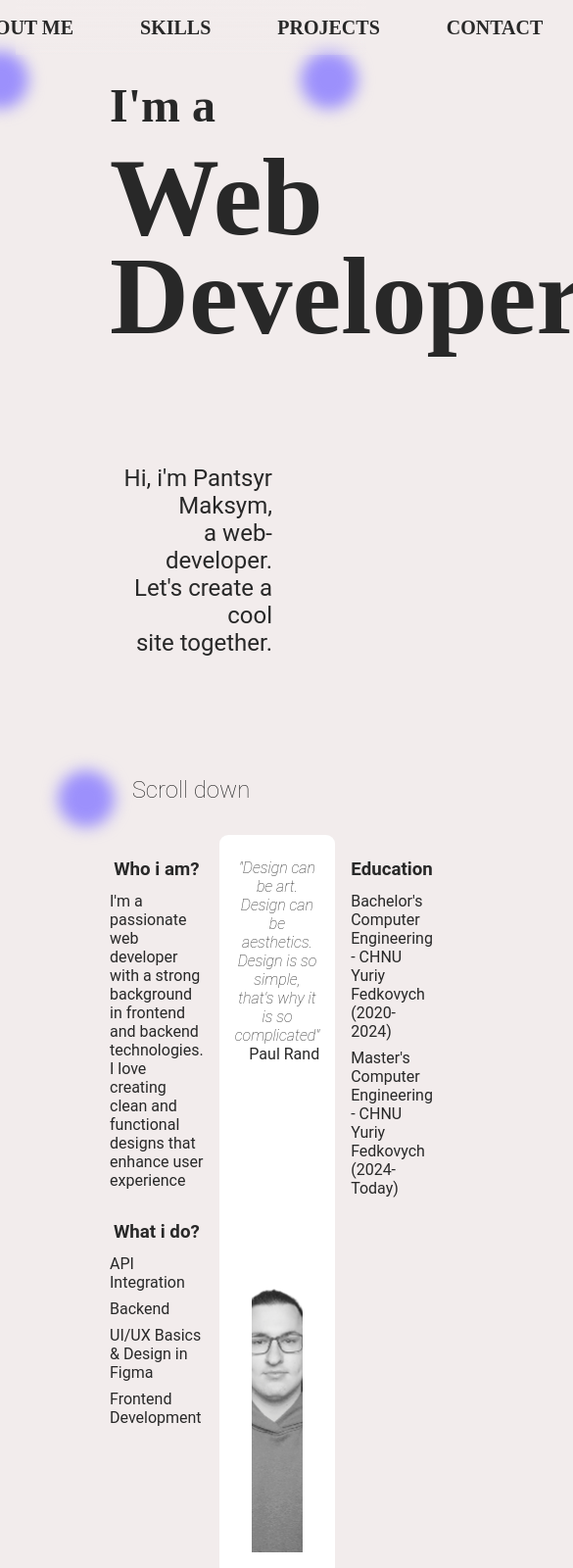
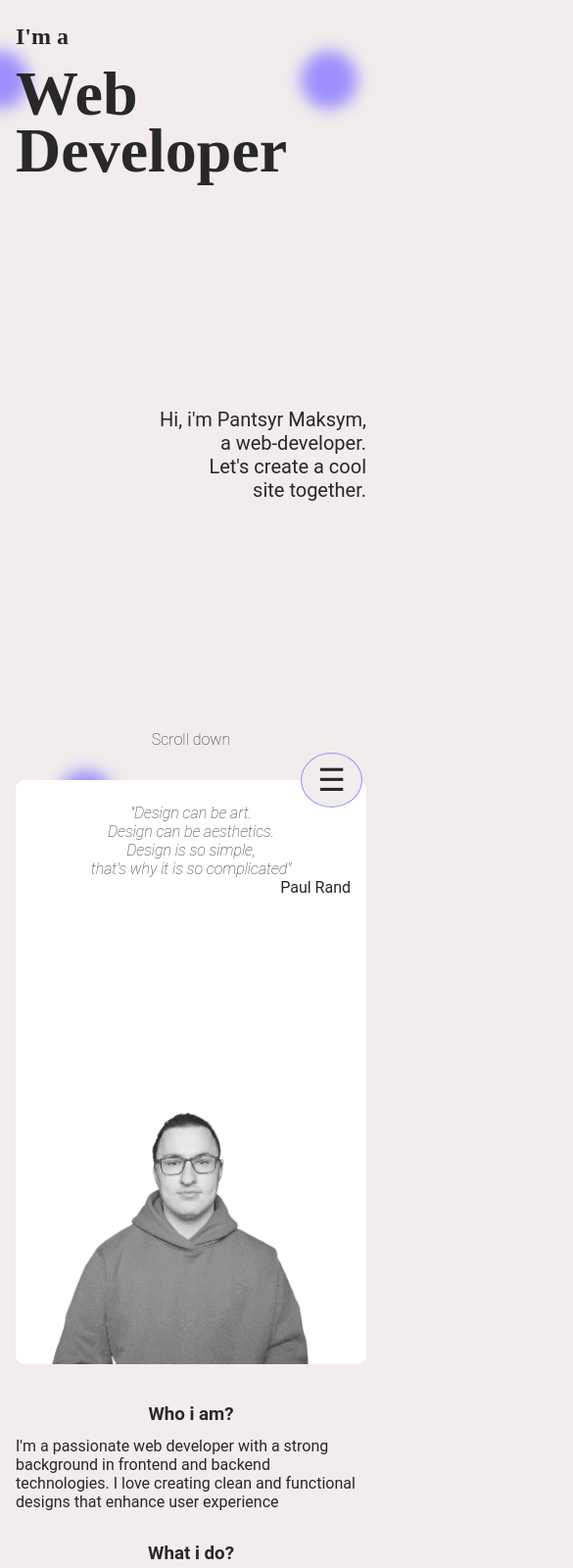
Before and after one commit to PancerMaksym/portfolio, a Gatsby site: page / in a window 390 px wide. Shown: the top 1600 px of the page at 98% size, 585 px wide, since content can reach past the window. Built offline with nearby package versions, Linux system fonts and the light colour scheme; Gatsby itself is replaced by a stand-in of ours; a web font is replaced by a local one.

Commit message:
better stryle

```diff
--- a/src/components/about.tsx
+++ b/src/components/about.tsx
@@ -1,7 +1,6 @@
 import React from "react"
 import { StaticImage } from "gatsby-plugin-image"
 import "../style/about.scss"
-
 
 const About = () => {
   return (
@@ -39,7 +38,12 @@ const About = () => {
           <div className="author">Paul Rand</div>
         </div>
         <div className="photo">
-          <StaticImage alt="Pantsyr Maksym" src='../images/photo.png'/>
+          <StaticImage
+            src="../images/photo.png"
+            alt="Profile illustration"
+            placeholder="blurred"
+            layout="constrained"
+          />
         </div>
       </div>
       <div className="right">
--- a/src/components/header.tsx
+++ b/src/components/header.tsx
@@ -1,17 +1,29 @@
 import * as React from "react"
-import { Link } from "gatsby"
+import { useEffect, useState } from "react"
 import "../style/header.scss"
-import { useEffect } from "react"
 
 const Header = ({ siteTitle }: { siteTitle: string }) => {
+  const [menuOpen, setMenuOpen] = useState(false)
+  const [isDesktop, setIsDesktop] = useState<boolean>(false)
+
   const handleScroll = (id: string) => {
     const section = document.getElementById(id)
     if (section) {
       section.scrollIntoView({ behavior: "smooth" })
+      setMenuOpen(false) // закриваємо мобільне меню після кліку
     } else {
-      console.error("Loh")
+      console.error("Section not found:", id)
     }
   }
+
+  useEffect(() => {
+    // ✅ перевірка ширини екрану
+    const checkWidth = () => setIsDesktop(window.innerWidth > 900)
+    checkWidth()
+    window.addEventListener("resize", checkWidth)
+
+    return () => window.removeEventListener("resize", checkWidth)
+  }, [])
 
   useEffect(() => {
     const io = new IntersectionObserver(
@@ -19,43 +31,52 @@ const Header = ({ siteTitle }: { siteTitle: string }) => {
         entries.forEach(entry => {
           if (entry.isIntersecting) {
             document
-              .querySelectorAll("header button")
+              .querySelectorAll("header button, .menu-list button")
               .forEach(btn => btn.classList.remove("active"))
             const el = document.getElementById(`${entry.target.id}-button`)
             el?.classList.add("active")
           }
         })
       },
-      {
-        root: null,
-        threshold: 0.6,
-      }
+      { threshold: 0.6 }
     )
 
     const boxElList = document.querySelectorAll(".page")
-    boxElList.forEach(el => {
-      io.observe(el)
-    })
+    boxElList.forEach(el => io.observe(el))
+
+    return () => {
+      io.disconnect() // ✅ cleanup
+    }
   }, [])
 
+  if (isDesktop) {
+    return (
+      <header className="header">
+        <button id="home-button" onClick={() => handleScroll("home")}>HOME</button>
+        <button id="about-button" onClick={() => handleScroll("about")}>ABOUT ME</button>
+        <button id="skills-button" onClick={() => handleScroll("skills")}>SKILLS</button>
+        <button id="projects-button" onClick={() => handleScroll("projects")}>PROJECTS</button>
+        <button id="contact-button" onClick={() => handleScroll("contact")}>CONTACT</button>
+      </header>
+    )
+  }
+
   return (
-    <header className="header">
-      <button id="home-button" onClick={() => handleScroll("home")}>
-        HOME
+    <div className="mobile-menu">
+      <button className="menu-toggle" onClick={() => setMenuOpen(!menuOpen)}>
+        ☰
       </button>
-      <button id="about-button" onClick={() => handleScroll("about")}>
-        ABOUT ME
-      </button>
-      <button id="skills-button" onClick={() => handleScroll("skills")}>
-        SKILLS
-      </button>
-      <button id="projects-button" onClick={() => handleScroll("projects")}>
-        PROJECTS
-      </button>
-      <button id="contact-button" onClick={() => handleScroll("contact")}>
-        CONTACT
-      </button>
-    </header>
+
+      {menuOpen && (
+        <div className="menu-list">
+          <button id="home-button" onClick={() => handleScroll("home")}>HOME</button>
+          <button id="about-button" onClick={() => handleScroll("about")}>ABOUT ME</button>
+          <button id="skills-button" onClick={() => handleScroll("skills")}>SKILLS</button>
+          <button id="projects-button" onClick={() => handleScroll("projects")}>PROJECTS</button>
+          <button id="contact-button" onClick={() => handleScroll("contact")}>CONTACT</button>
+        </div>
+      )}
+    </div>
   )
 }
 
--- a/src/style/about.scss
+++ b/src/style/about.scss
@@ -1,7 +1,9 @@
 #about {
-  display: flex;
+  display: grid;
+  grid-template-columns: 1fr 1fr 1fr;
+  grid-template-rows: auto;
   gap: 16px;
-  height: calc(100vh - 56px - 32px);
+  height: auto;
 
   h3 {
     text-align: center;
@@ -9,13 +11,13 @@
   }
 
   .middle {
-    flex: 1;
+    grid-column: 2;
     background-color: #fff;
     border-radius: 9px;
-    padding: 24px 16px;
+    padding: 24px 0 0 0;
     display: flex;
     flex-direction: column;
-    justify-content: space-between;
+    justify-content: start;
 
     .top {
       .smart {
@@ -26,6 +28,7 @@
 
       .author {
         text-align: end;
+        margin-right: 16px;
       }
     }
 
@@ -34,26 +37,18 @@
       display: flex;
       justify-content: center;
       width: 100%;
-      height: 100%;
-
-
-      .gatsby-image-wrapper {
-        width: 60%;
-        height: 100%;
-        overflow: hidden;
-      }
+      height: 350px;
+      overflow: hidden;
 
       img {
-        width: 100%;
-        height: 100%;
-        object-fit: cover;
-        object-position: center bottom;
+        object-fit: cover; // картинка масштабується й обрізається
+        object-position: bottom; // обрізати зверху (можна center/bottom)
       }
     }
   }
 
   .left {
-    flex: 1;
+    grid-column: 1;
     display: flex;
     flex-direction: column;
     gap: 32px;
@@ -67,10 +62,38 @@
   }
 
   .right {
+    grid-column: 3;
     padding: 24px 0 24px 0;
-    flex: 1;
     display: flex;
     flex-direction: column;
     gap: 32px;
   }
 }
+
+@media screen and (width < 550px) {
+  #about {
+    height: auto;
+    display: grid;
+    grid-template-columns: 1fr;
+    grid-template-rows: auto auto auto;
+
+    .middle {
+      grid-row: 1;
+      grid-column: 1;
+
+      .photo {
+        height: 100%;
+      }
+    }
+
+    .left {
+      grid-row: 2;
+      grid-column: 1;
+    }
+
+    .right {
+      grid-row: 3;
+      grid-column: 1;
+    }
+  }
+}
--- a/src/style/contact.scss
+++ b/src/style/contact.scss
@@ -129,3 +129,13 @@
     }
   }
 }
+
+@media screen and (width < 900px) {
+  #contact {
+    flex-direction: column;
+
+    button {
+      margin-top: 16px;
+    }
+  }
+}
--- a/src/style/header.scss
+++ b/src/style/header.scss
@@ -36,3 +36,51 @@ header {
     color: $color-conter;
   }
 }
+
+
+
+.mobile-menu {
+  z-index: 9999;
+  position: fixed;
+  bottom: 20px;
+  right: 20px;
+}
+
+.menu-toggle {
+  z-index: 9999;
+  font-size: 2rem;
+  background: $color-main;
+  color: $color-text;
+  border: 1px solid $color-conter;
+  border-radius: 50%;
+  padding: 0.5rem 1rem;
+  cursor: pointer;
+}
+
+.menu-list {
+  z-index: 9999;
+  position: absolute;
+  bottom: 60px;
+  right: 0;
+  background: white;
+  border: 1px solid #ddd;
+  border-radius: 8px;
+  display: flex;
+  flex-direction: column;
+  gap: 0.5rem;
+  padding: 0.5rem;
+
+  button {
+    padding: 0.5rem 1rem;
+    color: $color-text;
+    border: none;
+    background-color: white;
+
+    &:hover {
+      cursor: pointer;
+    }
+  }
+  .active {
+    color: $color-conter;
+  }
+}
--- a/src/style/home.scss
+++ b/src/style/home.scss
@@ -1,4 +1,4 @@
-@use './variables' as *;
+@use "./variables" as *;
 
 #home {
   margin: 0;
@@ -7,7 +7,7 @@
   height: calc(100vh - 56px - 48px);
   justify-content: space-between;
 
-  .circle{
+  .circle {
     position: absolute;
     background-color: $color-conter;
     height: 15vw;
@@ -16,7 +16,6 @@
     z-index: -1;
     border-radius: 50%;
     filter: blur(8px);
-
 
     &:first-child {
       top: 52px;
@@ -60,3 +59,48 @@
     font-size: 1.5rem;
   }
 }
+
+@media screen and (width < 900px) {
+  #home {
+    .hello {
+      h1 {
+        font-size: 5rem;
+        line-height: 90%;
+        margin: 0;
+      }
+
+      h3 {
+        font-size: 3rem;
+        margin: 0 0 16px 0;
+      }
+    }
+  }
+}
+
+@media screen and (width < 450px) {
+  #home {
+    .hello {
+      h1 {
+        font-size: 4rem;
+        line-height: 90%;
+        margin: 0;
+      }
+
+      h3 {
+        font-size: 1.5rem;
+        margin: 0 0 16px 0;
+      }
+    }
+    .short-text {
+      text-align: right;
+      font-size: 1.25rem;
+      font-weight: 400;
+    }
+
+    .scroll-text {
+      text-align: center;
+      font-weight: 100;
+      font-size: 1rem;
+    }
+  }
+}
--- a/src/style/layout.scss
+++ b/src/style/layout.scss
@@ -14,18 +14,17 @@ main {
   gap: 32px;
   padding-left: 96px;
   padding-right: 96px;
-
 }
 
-@media (480px < width <= 893px) {
-  body {
+@media (width <= 893px) {
+  main {
     padding-left: 32px;
     padding-right: 32px;
   }
 }
 
 @media (width <= 480px) {
-  body {
+  main {
     padding-left: 16px;
     padding-right: 16px;
   }
--- a/src/style/projects.scss
+++ b/src/style/projects.scss
@@ -10,6 +10,13 @@
   }
 
   .project {
+    padding: 24px;
+    display: flex;
+    flex-direction: row;
+    gap: 32px;
+    background-color: #ffffff;
+    border-radius: 25px;
+
     .text {
       flex: 1;
     }
@@ -17,12 +24,6 @@
     .image {
       flex: 1;
     }
-    padding: 24px;
-    display: flex;
-    flex-direction: row;
-    gap: 32px;
-    background-color: #ffffff;
-    border-radius: 25px;
 
     .footer {
       display: flex;
@@ -39,6 +40,7 @@
         border-radius: 9px;
         color: #ffffff;
         font-weight: bolder;
+        justify-content: center;
       }
 
       .technology {
@@ -54,10 +56,31 @@
           gap: 8px;
         }
         a {
-          text-align: center; /* вирівнювання тексту по центру */
-          display: block; /* щоб text-align працював */
+          text-align: center;
+          display: block;
+          justify-content: center;
         }
       }
     }
   }
 }
+
+@media screen and (width < 900px) {
+  #projects {
+    .project {
+      display: flex;
+      flex-direction: column-reverse;
+    }
+  }
+}
+
+@media screen and (width < 450px) {
+  #projects {
+    .project {
+      .footer {
+        gap: 16px;
+        flex-direction: column;
+      }
+    }
+  }
+}
--- a/src/style/skills.scss
+++ b/src/style/skills.scss
@@ -101,7 +101,7 @@
         color: #000;
       }
       .shopify {
-        color: #95BF47;
+        color: #95bf47;
       }
     }
   }
@@ -126,3 +126,31 @@
     grid-column: 3/4;
   }
 }
+
+@media screen and (width < 550px) {
+  #skills {
+    display: grid;
+    grid-template-columns: auto;
+    grid-template-rows: auto;
+
+    .language {
+      grid-row: 1;
+      grid-column: 1/2;
+    }
+
+    .soft-skill {
+      grid-row: 2;
+      grid-column: 1/2;
+    }
+
+    .technical-skill {
+      grid-row: 3;
+      grid-column: 1/2;
+    }
+
+    .tools {
+      grid-row: 4;
+      grid-column: 1/2;
+    }
+  }
+}
```
